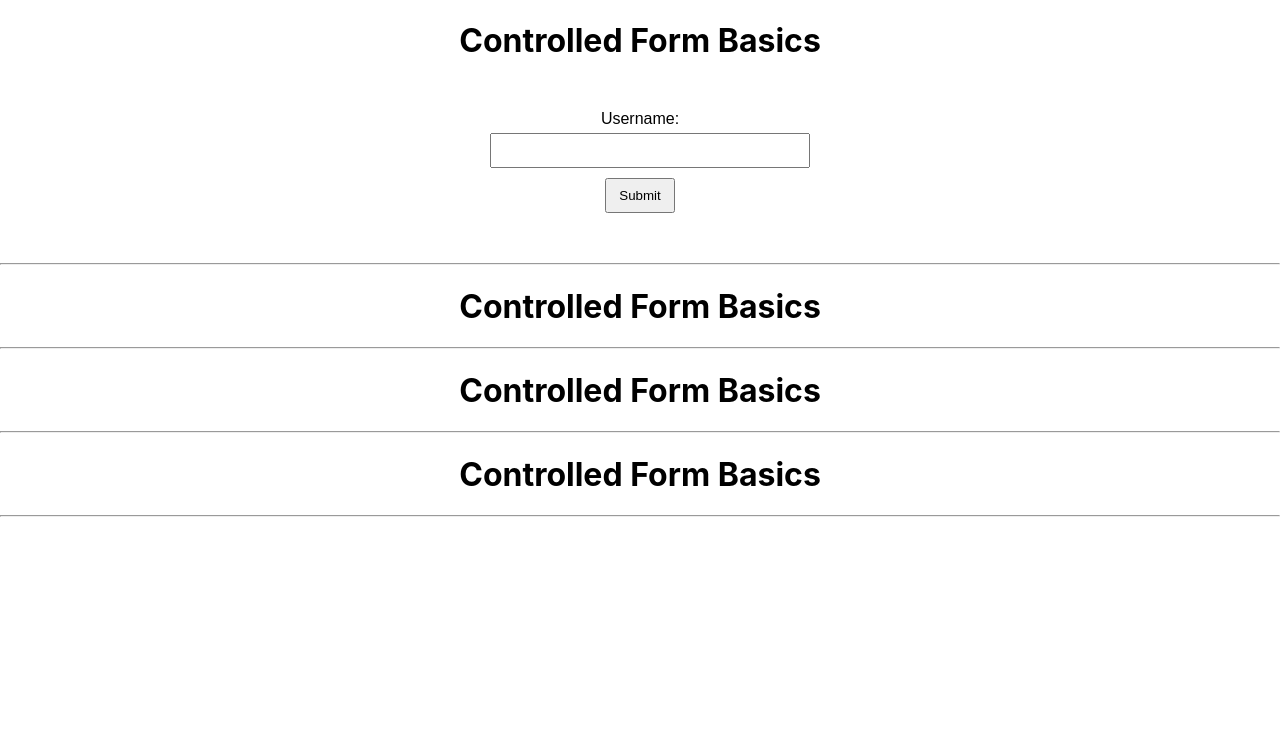
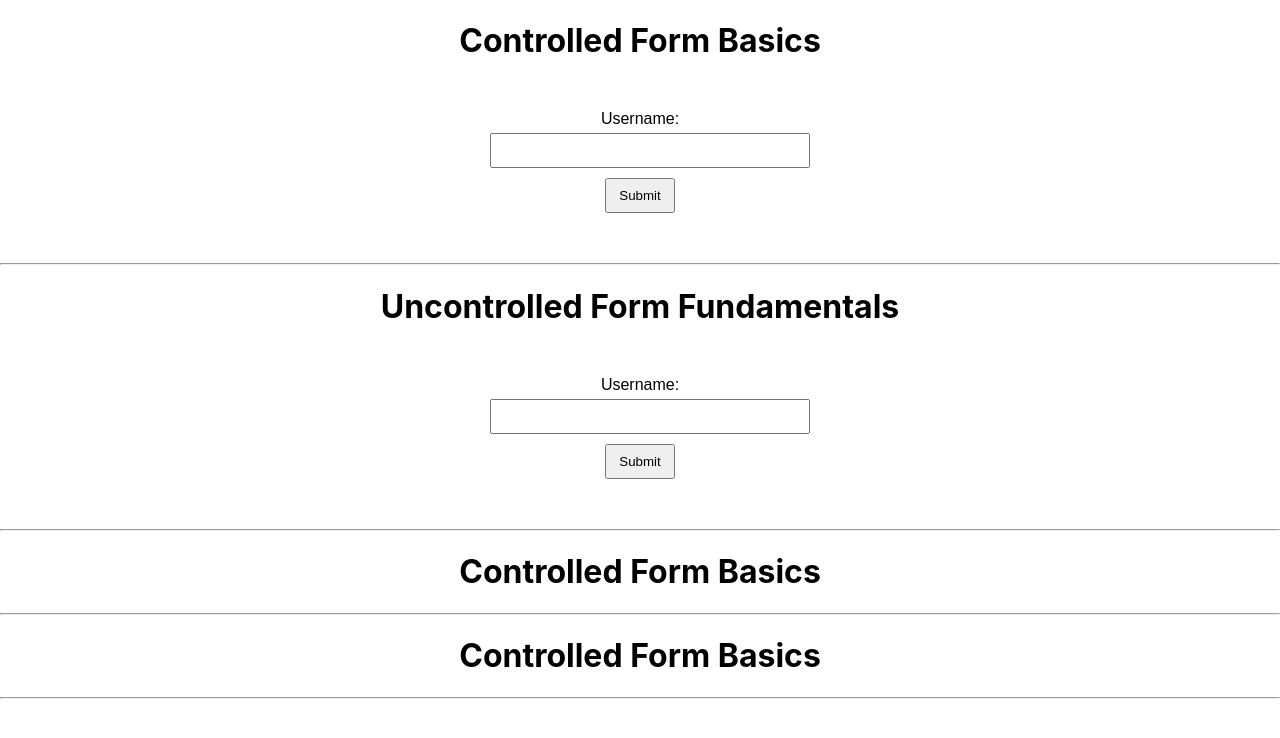
Before and after one commit to kirankumarjmeshram/assignments, a React (Create React App) app in the folder masai/React  with APIs and Axios library/myapp/: page / in a window 1280 px wide. Shown: the top 738 px of the page. Built offline with nearby package versions, Linux system fonts and the light colour scheme.

Commit message:
Uncontrolled Form Fundamentals

```diff
--- a/masai/React  with APIs and Axios library/myapp/src/App.js
+++ b/masai/React  with APIs and Axios library/myapp/src/App.js
@@ -1,5 +1,6 @@
 import './App.css';
 import ControlledForm from './components/ControlledForm';
+import UncontrolledForm from './components/UncontrolledForm';
 
 function App() {
   return (
@@ -13,8 +14,9 @@ function App() {
      <hr/>
      <div>
       <h1>
-        Controlled Form Basics
+        Uncontrolled Form Fundamentals
       </h1>
+      <UncontrolledForm/>
      </div>
      <hr/>
      <div>
--- /dev/null
+++ b/masai/React  with APIs and Axios library/myapp/src/components/UncontrolledForm.js
@@ -0,0 +1,31 @@
+import React, { useRef } from 'react';
+
+function UncontrolledForm() {
+  const inputRef = useRef(null);
+
+  const handleSubmit = (e) => {
+    e.preventDefault();
+    const value = inputRef.current.value;
+    alert(`Submitted: ${value}`);
+    inputRef.current.value = ''; // Clear the input
+  };
+
+  return (
+    <div style={{ maxWidth: '300px', margin: '50px auto', fontFamily: 'Arial' }}>
+      <form onSubmit={handleSubmit}>
+        <label htmlFor="username">Username:</label><br />
+        <input
+          id="username"
+          type="text"
+          ref={inputRef}
+          style={{ width: '100%', padding: '8px', marginTop: '5px' }}
+        />
+        <button type="submit" style={{ marginTop: '10px', padding: '8px 12px' }}>
+          Submit
+        </button>
+      </form>
+    </div>
+  );
+}
+
+export default UncontrolledForm;
```
